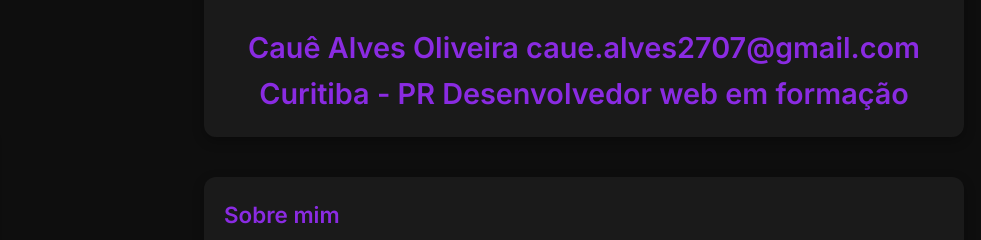
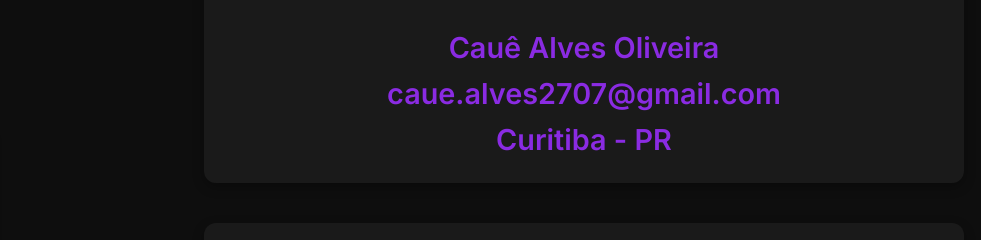
Before and after one commit to gust2vo/Implementacao_quinta, a plain HTML site: page index.html in a window 1280 px wide. Shown: the part 213-453 px from the top of the page, 56-1037 px from the left. Drawn offline with Linux system fonts and the light colour scheme.

Commit message:
Arrumando

```diff
--- a/index.html
+++ b/index.html
@@ -21,10 +21,9 @@
   <div class="container">
     <header>
       <img src="Imagens/foto2.jpg" alt="foto de perfil" class="foto" />
-      <h1>Cauê Alves Oliveira
-        caue.alves2707@gmail.com
-        Curitiba - PR
-        Desenvolvedor web em formação
+      <h1>Cauê Alves Oliveira<br>
+        caue.alves2707@gmail.com<br>
+        Curitiba - PR<br>
       </h1>
     </header>
 
```
